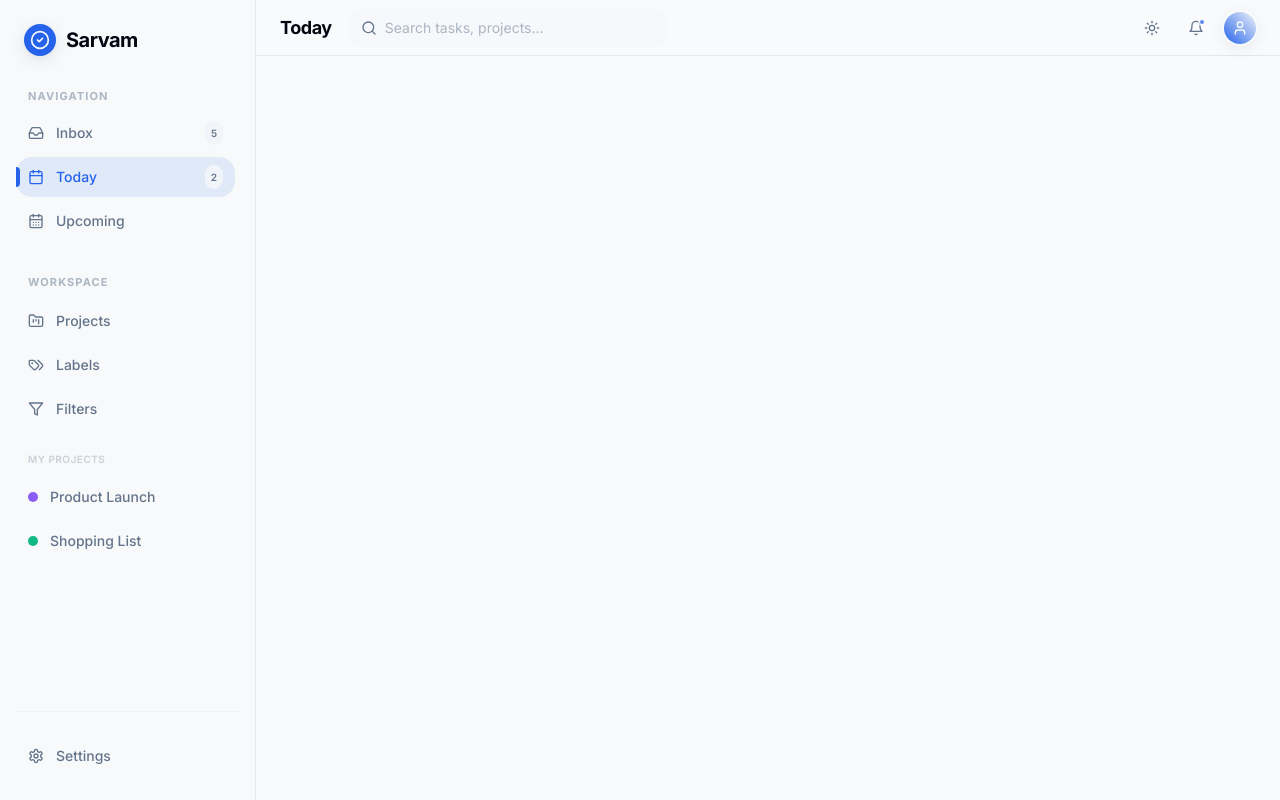
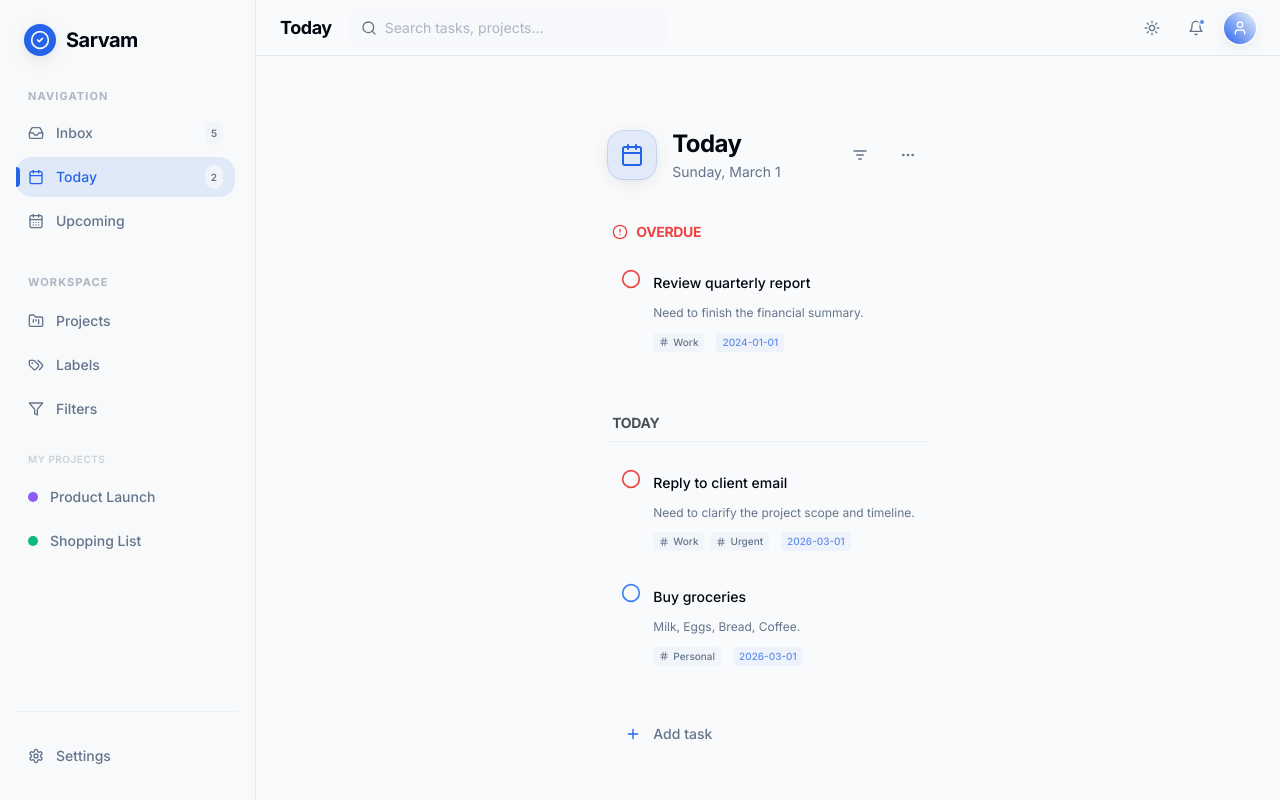
Before and after one commit to cybervirtu/sarvam-web, a React (Vite) app: page /today in a window 1280 px wide. Built offline with nearby package versions, Linux system fonts and the light colour scheme.

Commit message:
Today View

```diff
--- a/src/features/today/index.tsx
+++ b/src/features/today/index.tsx
@@ -1 +1,121 @@
-export const Today = () => { return null; };
+import { useEffect } from 'react';
+import { useTaskStore, useProjectStore } from '../../app/store';
+import { TaskItem } from '../../components/tasks/TaskItem';
+import { isToday, isOverdue } from '../../utils/date';
+import { Calendar, CheckCircle2, ListFilter, MoreHorizontal, AlertCircle, Plus } from 'lucide-react';
+import { IconButton } from '../../components/common/IconButton';
+import { Button } from '../../components/common/Button';
+
+export const Today = () => {
+    const { tasks, fetchTasks, isLoading } = useTaskStore();
+    const { projects, fetchProjectsAndLabels } = useProjectStore();
+
+    useEffect(() => {
+        if (tasks.length === 0) {
+            fetchTasks();
+        }
+        if (projects.length === 0) {
+            fetchProjectsAndLabels();
+        }
+    }, [tasks.length, projects.length, fetchTasks, fetchProjectsAndLabels]);
+
+    const todayStr = new Date().toLocaleDateString('en-US', {
+        weekday: 'long',
+        day: 'numeric',
+        month: 'long'
+    });
+
+    // Filter tasks
+    const activeTasks = tasks.filter(t => !t.isCompleted);
+    const overdueTasks = activeTasks.filter(t => t.dueDate?.date && isOverdue(t.dueDate.date));
+    const todayTasks = activeTasks.filter(t => t.dueDate?.date && isToday(t.dueDate.date));
+
+    if (isLoading && tasks.length === 0) {
+        return (
+            <div className="flex items-center justify-center min-h-[50vh]">
+                <div className="animate-pulse text-muted-foreground">Loading your day...</div>
+            </div>
+        );
+    }
+
+    return (
+        <div className="max-w-3xl mx-auto py-8 px-4 animate-in fade-in duration-500">
+            <header className="flex items-center justify-between mb-10">
+                <div className="flex items-center gap-4">
+                    <div className="w-12 h-12 rounded-2xl bg-primary/10 text-primary flex items-center justify-center shadow-premium ring-1 ring-primary/20">
+                        <Calendar className="w-6 h-6" />
+                    </div>
+                    <div>
+                        <h2 className="text-2xl font-bold tracking-tight text-foreground">Today</h2>
+                        <p className="text-sm text-muted-foreground mt-0.5">{todayStr}</p>
+                    </div>
+                </div>
+
+                <div className="flex items-center gap-2">
+                    <IconButton icon={ListFilter} title="View Options" />
+                    <IconButton icon={MoreHorizontal} title="More Actions" />
+                </div>
+            </header>
+
+            <div className="space-y-12">
+                {/* Overdue Section */}
+                {overdueTasks.length > 0 && (
+                    <section className="space-y-3">
+                        <div className="flex items-center gap-2 px-1 text-red-500">
+                            <AlertCircle className="w-4 h-4" />
+                            <h3 className="text-sm font-bold tracking-tight uppercase">Overdue</h3>
+                        </div>
+                        <div className="space-y-1">
+                            {overdueTasks.map(task => (
+                                <TaskItem key={task.id} task={task} />
+                            ))}
+                        </div>
+                    </section>
+                )}
+
+                {/* Today Section */}
+                <section className="space-y-3">
+                    {overdueTasks.length > 0 && (
+                        <div className="px-1 border-b border-border/50 pb-2">
+                            <h3 className="text-sm font-bold tracking-tight text-foreground/70 uppercase">Today</h3>
+                        </div>
+                    )}
+
+                    <div className="space-y-1">
+                        {todayTasks.map(task => (
+                            <TaskItem key={task.id} task={task} />
+                        ))}
+                    </div>
+
+                    {todayTasks.length === 0 && overdueTasks.length === 0 && (
+                        <div className="py-20 flex flex-col items-center justify-center text-center space-y-6">
+                            <div className="relative">
+                                <CheckCircle2 className="w-20 h-20 text-emerald-500/20" />
+                                <div className="absolute inset-0 flex items-center justify-center">
+                                    <CheckCircle2 className="w-10 h-10 text-emerald-500 animate-bounce-subtle" />
+                                </div>
+                            </div>
+                            <div className="space-y-2">
+                                <h3 className="text-xl font-bold">All clear for today!</h3>
+                                <p className="text-muted-foreground text-sm max-w-xs">
+                                    You've completed all your tasks for today. Enjoy your productive momentum!
+                                </p>
+                            </div>
+                            <Button variant="outline" size="sm" className="rounded-full px-6">
+                                <Plus className="w-4 h-4 mr-2" />
+                                Add a new task
+                            </Button>
+                        </div>
+                    )}
+                </section>
+            </div>
+
+            {(overdueTasks.length > 0 || todayTasks.length > 0) && (
+                <button className="mt-8 flex items-center gap-3 text-sm text-muted-foreground hover:text-primary transition-colors group w-full px-4 py-3 rounded-xl hover:bg-primary/5 border border-transparent hover:border-primary/10">
+                    <Plus className="w-4 h-4 text-primary transition-transform group-hover:scale-125 duration-300" />
+                    <span className="font-medium">Add task</span>
+                </button>
+            )}
+        </div>
+    );
+};
--- a/src/services/mocks/data.ts
+++ b/src/services/mocks/data.ts
@@ -147,4 +147,20 @@ export const MOCK_TASKS: Task[] = [
         createdAt: new Date().toISOString(),
         updatedAt: new Date().toISOString(),
     },
+    {
+        id: 't5',
+        projectId: 'p1',
+        content: 'Review quarterly report',
+        description: 'Need to finish the financial summary.',
+        isCompleted: false,
+        priority: 1,
+        dueDate: {
+            date: '2024-01-01', // Overdue
+            isRecurring: false,
+        },
+        labels: ['l1'],
+        order: 5,
+        createdAt: new Date().toISOString(),
+        updatedAt: new Date().toISOString(),
+    },
 ];
--- /dev/null
+++ b/src/utils/date.ts
@@ -0,0 +1,52 @@
+/**
+ * Date utilities for Sarvam_web
+ */
+
+/**
+ * Gets the current date in YYYY-MM-DD format based on local time.
+ */
+export const getTodayDateString = (): string => {
+    return new Date().toISOString().split('T')[0];
+};
+
+/**
+ * Checks if a YYYY-MM-DD string is today.
+ */
+export const isToday = (dateStr: string): boolean => {
+    return dateStr === getTodayDateString();
+};
+
+/**
+ * Checks if a YYYY-MM-DD string is before today.
+ */
+export const isOverdue = (dateStr: string): boolean => {
+    const today = getTodayDateString();
+    return dateStr < today;
+};
+
+/**
+ * Formats a YYYY-MM-DD string for display.
+ */
+export const formatDisplayDate = (dateStr: string): string => {
+    if (isToday(dateStr)) return 'Today';
+
+    const date = new Date(dateStr);
+    const today = new Date(getTodayDateString());
+
+    // Check for yesterday
+    const yesterday = new Date(today);
+    yesterday.setDate(yesterday.getDate() - 1);
+    if (dateStr === yesterday.toISOString().split('T')[0]) return 'Yesterday';
+
+    // Check for tomorrow
+    const tomorrow = new Date(today);
+    tomorrow.setDate(tomorrow.getDate() + 1);
+    if (dateStr === tomorrow.toISOString().split('T')[0]) return 'Tomorrow';
+
+    // Default formatting
+    return date.toLocaleDateString('en-US', {
+        month: 'short',
+        day: 'numeric',
+        year: date.getFullYear() !== today.getFullYear() ? 'numeric' : undefined
+    });
+};
```
